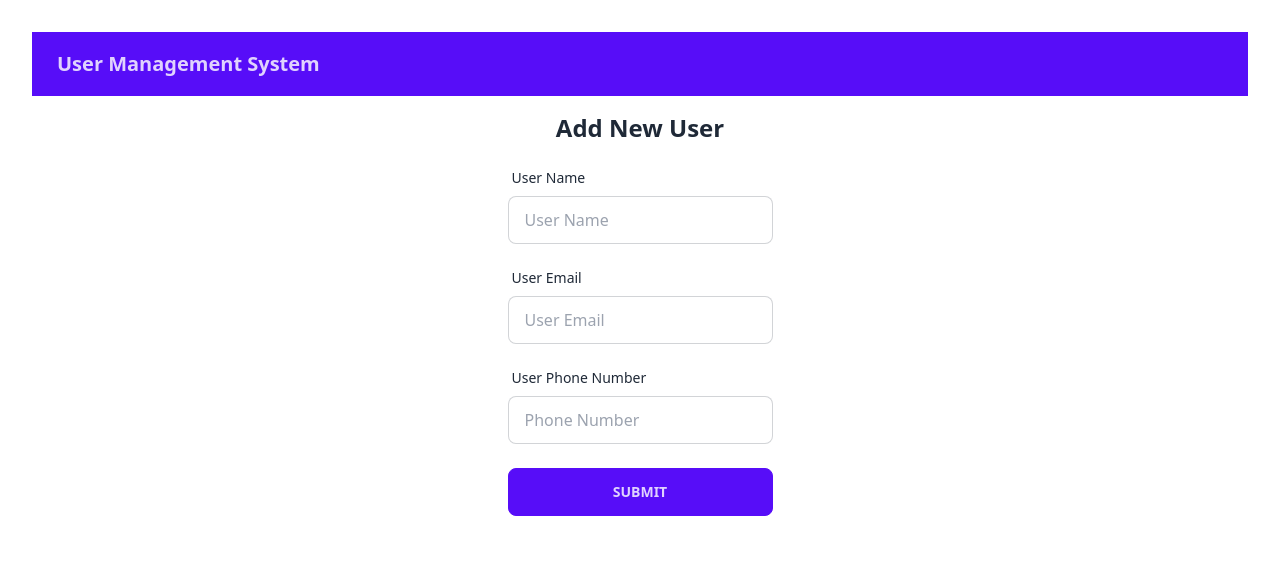
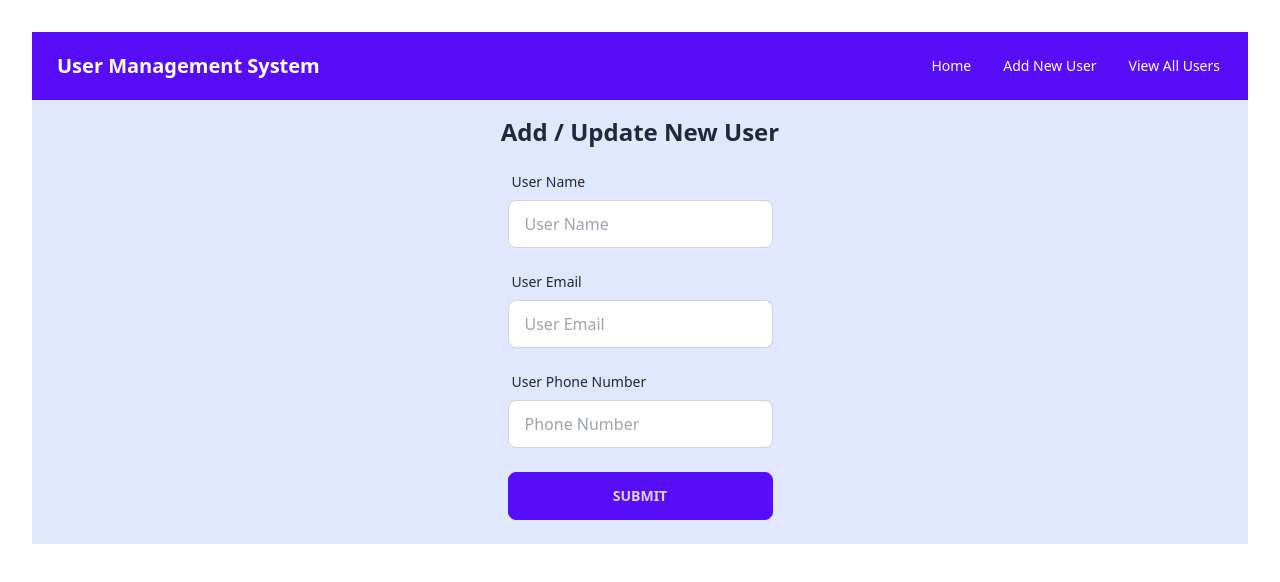
Before and after one commit to anika-aurony/user-management-system-frontend, a React (Vite) app: page /addUser in a window 1280 px wide. Shown: the top 582 px of the page. Built offline with nearby package versions, Linux system fonts and the light colour scheme.

Commit message:
header commit

```diff
--- a/src/Pages/AddUser/AddUser.jsx
+++ b/src/Pages/AddUser/AddUser.jsx
@@ -55,8 +55,8 @@ const AddUser = () => {
     }, [postSuccess])
     return (
         <div>
-            <h1 className="text-2xl text-center font-bold my-4">Add New User</h1>
-            <div className="flex justify-center item-center mt-4">
+            <h1 className="text-2xl text-center font-semibold my-4">Add / Update New User</h1>
+            <div className="flex justify-center item-center my-4">
                 <form onSubmit={handleSubmit}>
                     <div >
                         <div className="form-control w-full    ">
@@ -77,7 +77,7 @@ const AddUser = () => {
                             </label>
                             <input type="number" defaultValue={user ? user.phone : ''} placeholder="Phone Number" className="input input-bordered w-full max-w-xs" name="phone" />
                         </div>
-                        <div className="form-control mt-6">
+                        <div className="form-control mt-6 mb-6">
                             <button className="btn btn-primary">Submit</button>
                         </div>
                     </div>
--- a/src/Pages/Header/Header.jsx
+++ b/src/Pages/Header/Header.jsx
@@ -5,10 +5,21 @@ const Header = () => {
     return (
         <div>
 
-            <div className="navbar bg-primary text-primary-content">
-                <Link to= "/"><a className="btn btn-ghost normal-case text-xl text-center ">User Management System</a></Link>
 
+            <div className="navbar bg-primary text-[white]">
+                <div className="flex-1">
+                <Link to="/"><a className="btn btn-ghost normal-case text-xl text-center ">User Management System</a></Link>
+                </div>
+                <div className="flex-none">
+                    <ul className="menu menu-horizontal px-1">
+
+                        <li><Link to="/"><a>Home</a></Link></li>
+                        <li><Link to="/addUser"><a>Add New User</a></Link></li>
+                        <li><Link to="/viewUser"><a>View All Users</a></Link></li>
+                    </ul>
+                </div>
             </div>
+
         </div>
     );
 };
--- a/src/Pages/Home/Home.jsx
+++ b/src/Pages/Home/Home.jsx
@@ -33,22 +33,22 @@ const Home = () => {
     }
 
     return (
-        <div className='mt-4'>
+        <div className='mt-4 py-6'>
             <Link to="/AddUser"><button className="btn btn-active btn-primary">Add New User</button></Link>
 
 
-            <div className="overflow-x-auto">
+            <div className="overflow-x-auto ms-3 mt-4">
 
                 <table className="table">
                     {/* head */}
-                    <thead>
+                    <thead className='text-2xl'>
                         <tr>
                             <th>ID</th>
                             <th>Name</th>
 
                         </tr>
                     </thead>
-                    <tbody>
+                    <tbody className='text-l'>
                         {
                             users.map(user => <tr key={user._id}>
                                 <td>{user._id}</td>
--- a/src/Pages/ViewUser/ViewUser.jsx
+++ b/src/Pages/ViewUser/ViewUser.jsx
@@ -13,14 +13,14 @@ const ViewUser = () => {
     }, [])
 
     return (
-        <div>
-            <h1>All Users</h1>
+        <div className='bg-[#e0e7ff] p-6'>
+            <h1 className='text-3xl py-6 font-semibold '>All Users</h1>
 
-            <div className="overflow-x-auto">
+            <div className="overflow-x-auto ">
 
-                <table className="table">
+                <table className="table text-l">
                     {/* head */}
-                    <thead>
+                    <thead className='text-xl'>
                         <tr>
                             <th>ID</th>
                             <th>Name</th>
--- a/src/features/users/usersSlice.jsx
+++ b/src/features/users/usersSlice.jsx
@@ -39,7 +39,7 @@ const usersSlice = createSlice({
     },
     extraReducers: (builder) => {
         builder
-        .addCase(getUsers.pending, (state, action)=>{
+        .addCase(getUsers.pending, (state)=>{
             state.isLoading = true;
             state.isError = false
         })
--- a/src/main.jsx
+++ b/src/main.jsx
@@ -34,7 +34,7 @@ const router = createBrowserRouter([
       {
         path: `/AddUser/:id`,
         element: <AddUser></AddUser>,
-        loader: ({params}) => fetch(`https://user-management-system-assignment-backend.vercel.app/users/${params.id}`)
+        loader: ({ params }) => fetch(`https://user-management-system-assignment-backend.vercel.app/users/${params.id}`)
       },
       {
         path: "/viewUser",
@@ -47,10 +47,12 @@ const router = createBrowserRouter([
 
 ReactDOM.createRoot(document.getElementById('root')).render(
   <React.StrictMode>
-    <Toaster/>
-    <Provider store={store}>
-      <RouterProvider router={router} />
-    </Provider>
+    <Toaster />
+    <div className='bg-[#e0e7ff]'>
+      <Provider store={store}>
+        <RouterProvider router={router} />
+      </Provider>
+    </div>
 
   </React.StrictMode>,
 )
```
